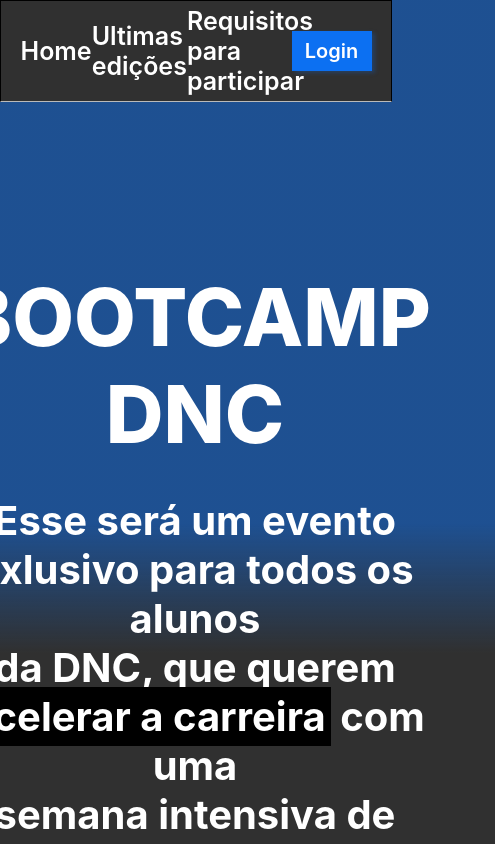
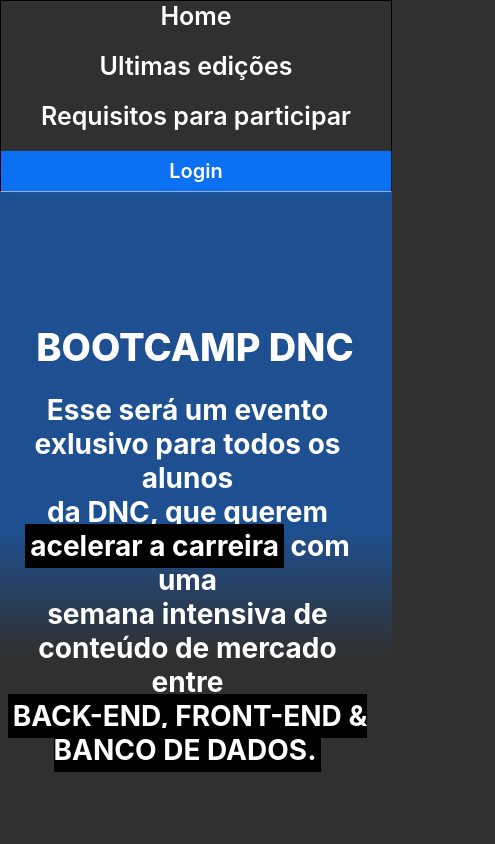
Before and after one commit to JP-Albuquerque/bootcamp-dnc, a plain HTML site: page index.html in a window 390 px wide. Shown: the top 844 px of the page, 495 px wide, since content can reach past the window. Drawn offline with Linux system fonts and the light colour scheme.

Commit message:
Finalizando estilização com media query

```diff
--- a/styles.css
+++ b/styles.css
@@ -257,3 +257,64 @@ footer .linha2 a:first-child{
 footer .linha2 a:hover{
     color: var(--cinza-hover);
 }
+
+@media only screen and (max-width: 600px){
+    /* Menu */
+
+    #principal{
+        /* display:flex;  */   /* Essa propriedade pode ser omitida sem mudanças na formatação*/
+        flex-direction: column;
+        height: auto;
+    }
+
+    #menu{
+        /* display: flex; */   /* Essa propriedade pode ser omitida sem mudanças na formatação*/
+        flex-direction: column;
+        width: 100%;
+        margin: 0px;
+    }
+
+    #menu a{
+        /* display: flex; */   /* Essa propriedade pode ser omitida sem mudanças na formatação*/
+        height: 50px;
+        align-items: center;
+    }
+
+    #principal button{
+        width: 100%;
+        margin: 0px;
+    }
+
+    /* Section */
+
+    section h1 {
+        font-size: 38px;
+    }
+
+    section h2 {
+        font-size: 28px;
+        padding-right: 15px;
+        padding-left: 15;
+    }
+
+    form{
+        width: 95%;
+        font-size: 20px;
+
+    }
+
+    .checkbox-itens label{
+        font-size: 20px;
+    }
+
+    /* Footer */
+
+    footer .linha1{
+        flex-direction: column;
+    }
+
+    footer .endereco{
+        width: 95%;
+        margin-bottom: 20px;
+    }
+}
```
